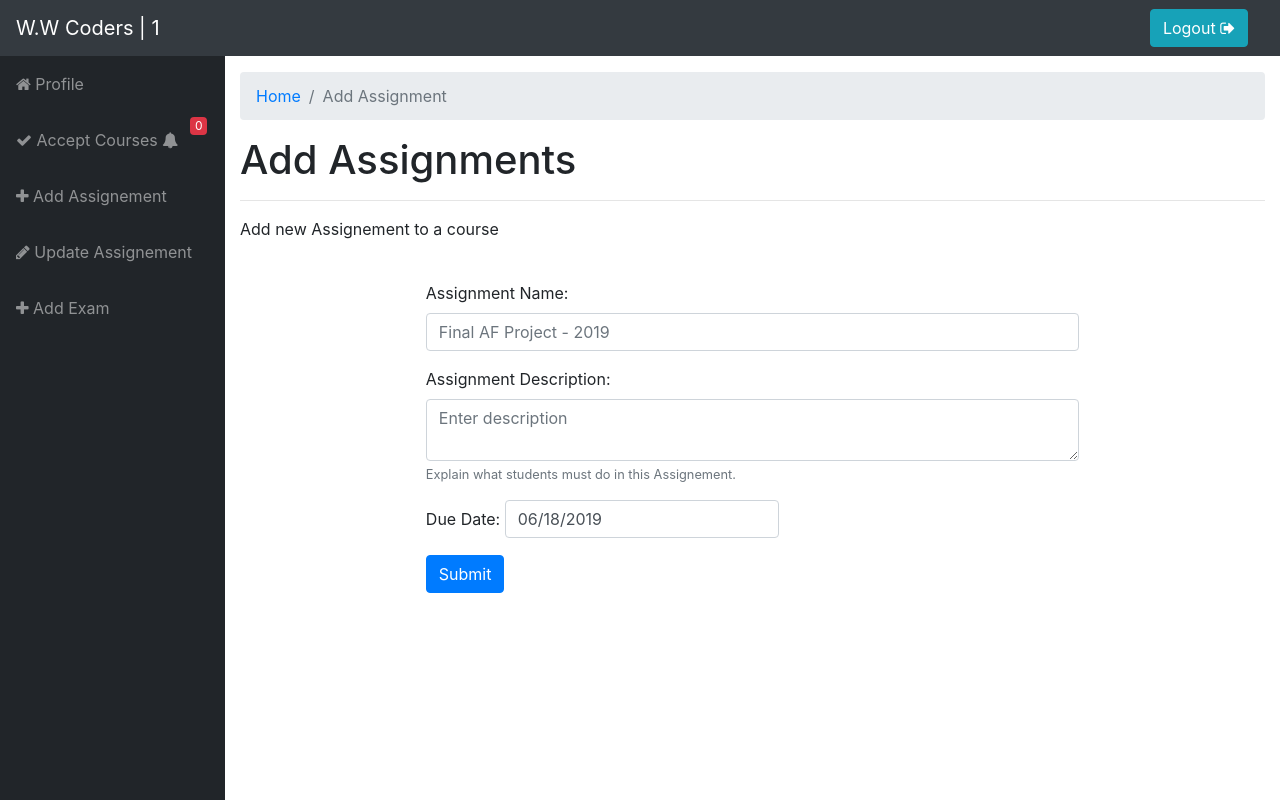
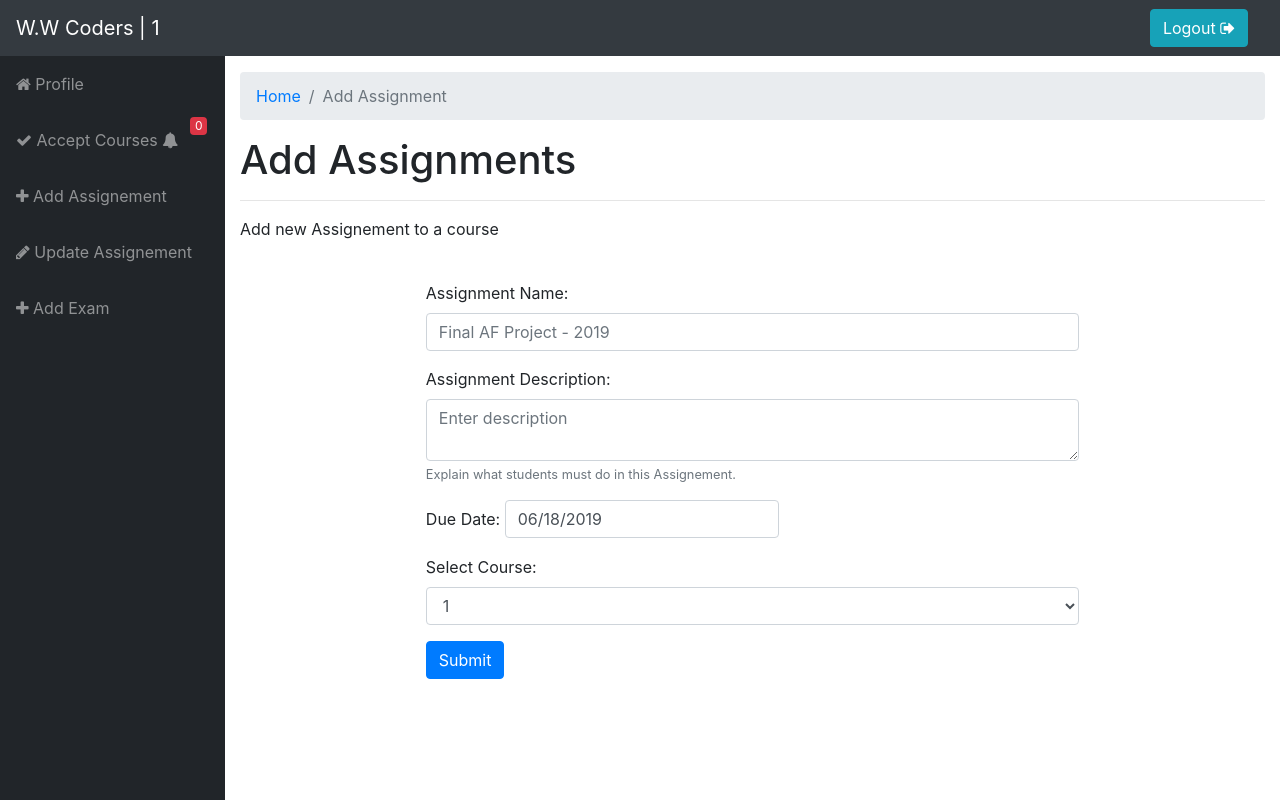
Before and after one commit to iamdempa/AF-3rdY2ndSem-SE3040-2019, a React (Vite) app: page /instructor/1/assignment/add in a window 1280 px wide. Built offline with nearby package versions, Linux system fonts and the light colour scheme; no server answers.

Commit message:
select option courses

```diff
--- a/src/components/instructor-add-assignments.jsx
+++ b/src/components/instructor-add-assignments.jsx
@@ -24,19 +24,6 @@ export default class AddAssignment extends Component {
   }
 
   handleChange(date) {
-    let today = date;
-
-    /* let datee =
-      parseInt(today.getMonth() + 1) +
-      "/" +
-      today.getDate() +
-      "/" +
-      today.getFullYear();
-
-    var dateString = datee; // Oct 23
-
-    var dateObject = new Date(dateString); */
-
     this.setState({
       assignmentDueDate: date
     });
@@ -137,6 +124,15 @@ export default class AddAssignment extends Component {
                     />
                   </div>
 
+                  <div className="form-group">
+                  <label>Select Course:</label>
+                  <select className="form-control">
+                    <option>1</option>
+                    <option>2</option>
+                    <option>3</option>
+                  </select>
+                  </div>
+
                   <button type="submit" className="btn btn-primary">
                     Submit
                   </button>
```
Also changed, not shown: 2 other files (tests, documents, lock files or other folders).
